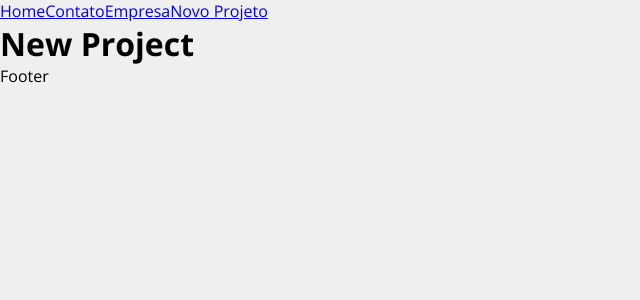
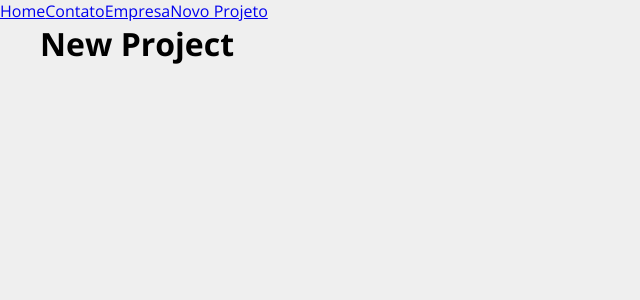
Before and after one commit to nayarakarinearaujo/costs, a React (Create React App) app: page /newproject in a window 1280 px wide. Shown: the top 300 px of the page, without its empty margins (0-640 px from the left). Built offline with nearby package versions, Linux system fonts and the light colour scheme.

Commit message:
Navbar e Footer

```diff
--- a/src/App.js
+++ b/src/App.js
@@ -4,6 +4,7 @@
 import Company from "./components/pages/Company";
 import NewProject from "./components/pages/NewProject";
 import Footer from "./components/pages/Footer";
+import Container from "./components/layout/Container";
 
 function App() {
   return (
@@ -14,12 +15,14 @@
         <Link to="/company">Empresa</Link>
         <Link to="/newproject">Novo Projeto</Link>
       </nav>
+      <Container customClass="min-height">
       <Routes>
         <Route path="/" element={<Home />} />
         <Route path="/company" element={<Company />} />
         <Route path="/contact" element={<Contact />} />
         <Route path="/newproject" element={<NewProject />} />
       </Routes>
+      </Container>
       <Footer />
     </Router>
   );
--- /dev/null
+++ b/src/components/layout/Container.js
@@ -0,0 +1,7 @@
+import styles from './Container.module.css';
+
+function Container(props) {
+  return <div className={`${styles.container} ${styles[props.customClass]}`}>{props.children}</div>;
+}
+
+export default Container;
--- /dev/null
+++ b/src/components/layout/Container.module.css
@@ -0,0 +1,20 @@
+.container {
+    width: 1200px;
+    display: flex;
+    justify-content: space-between;
+    margin: 0 auto;
+    flex-wrap: wrap;
+}
+
+.min-height {
+    min-height: 75%;
+}
+
+.start {
+    justify-content: flex-start;
+}
+
+.column {
+    flex-direction: column;
+    justify-content: flex-start;
+}
--- a/src/components/pages/Footer.js
+++ b/src/components/layout/Footer.js
@@ -1,3 +1,5 @@
+
+
 function Footer() {
   return (
     <div>
```
Also changed, not shown: src/components/layout/Navbar.js (added, +11 -0 lines).
